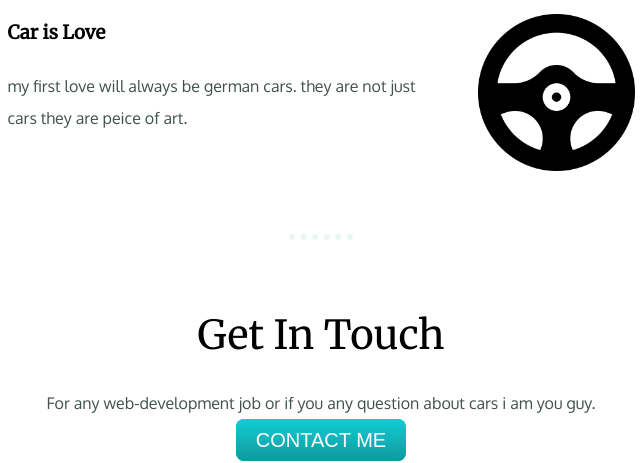
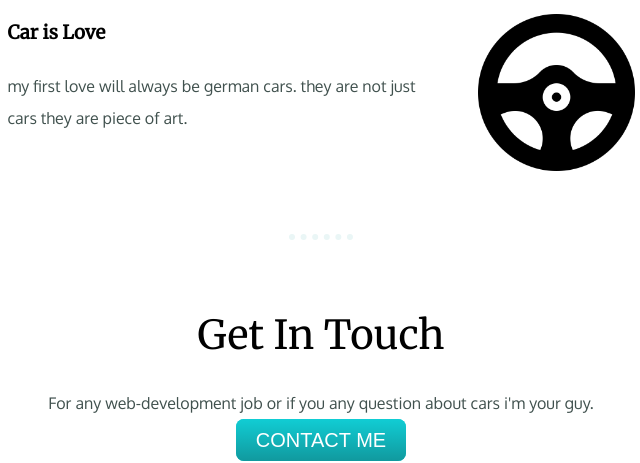
Before and after one commit to DhananjaySharma22/portfolio, a plain HTML site: page index.html in a window 1280 px wide. Shown: the part 1695-2158 px from the top of the page, 319-959 px from the left. Drawn offline with Linux system fonts and the light colour scheme.

Commit message:
Update index.html

```diff
--- a/index.html
+++ b/index.html
@@ -37,13 +37,13 @@
           <div class="skill-row">
             <img class="car-img" src="images/steering-wheel.png" alt="streeingwheel" height="150px" width="150px">
             <h3>Car is Love</h3>
-            <p> my first love will always be german cars. they are not just cars they are peice of art.</p>
+            <p> my first love will always be german cars. they are not just cars they are piece of art.</p>
           </div>
         </div>
         <hr>
         <div class="contact-me">
           <h2>Get In Touch</h2>
-          <p>For any web-development job or if you any question about cars i am you guy.</p>
+          <p>For any web-development job or if you any question about cars i'm your guy.</p>
           <a class="btn" href="mailto:dhananjay121.01@gmail.com">CONTACT ME</a>
         </div>
       </div>
```
